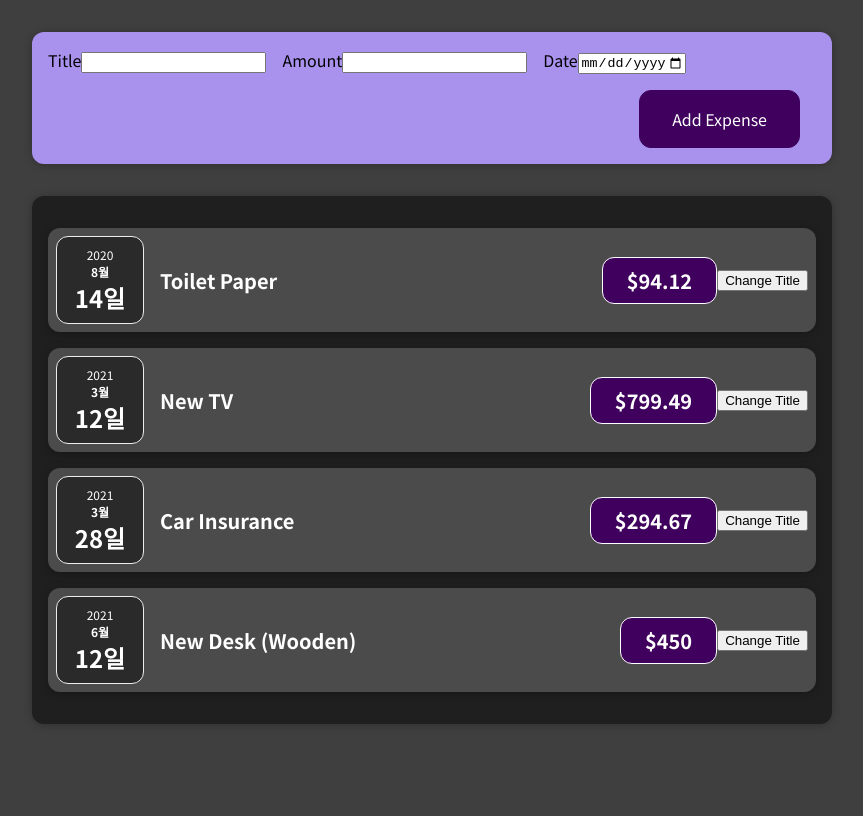
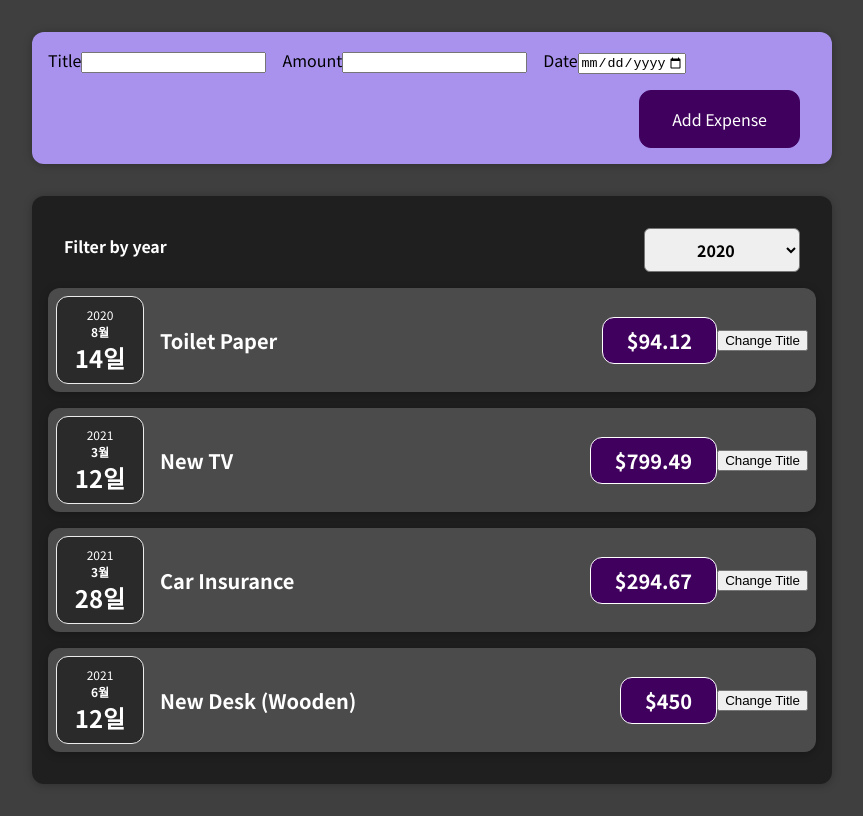
Before and after one commit to eodovo/Expenses.app, a React (Create React App) app: page / in a window 1280 px wide. Shown: the whole page, without its empty margins (208-1071 px from the left). Built offline with nearby package versions, Linux system fonts and the light colour scheme.

Commit message:
연도선택추가, 매핑추가

```diff
--- a/src/components/Expenses/Expense.js
+++ b/src/components/Expenses/Expense.js
@@ -1,18 +1,27 @@
+import React, { useState } from "react";
+
 import ExpenseItem from "./ExpenseItem";
 import Card from "../UI/Card";
+import ExpensesFilter from "../NewExpense/ExpenseFilter";
 import "./Expense.css";
 
 const Expenses = (props) => {
+  const [filteredYear, setFilteredYear] = useState("2020");
+
+  const filterChangeHandler = (selectedYear) => {
+    setFilteredYear(selectedYear);
+  };
+
   return (
-    <Card className="expenses">
-      <ExpenseItem title={props.items[0].title} amount={props.items[0].amount} date={props.items[0].date} />
-
-      <ExpenseItem title={props.items[1].title} amount={props.items[1].amount} date={props.items[1].date} />
-
-      <ExpenseItem title={props.items[2].title} amount={props.items[2].amount} date={props.items[2].date} />
-
-      <ExpenseItem title={props.items[3].title} amount={props.items[3].amount} date={props.items[3].date} />
-    </Card>
+    <div>
+      <Card className="expenses">
+        <ExpensesFilter selected={filteredYear} onChangeFilter={filterChangeHandler} />
+        {props.items.map((expense) => (
+          <ExpenseItem title={expense.title} amount={expense.amount} date={expense.date} />
+        ))}
+      </Card>
+    </div>
   );
 };
+
 export default Expenses;
--- /dev/null
+++ b/src/components/NewExpense/ExpenseFilter.css
@@ -0,0 +1,24 @@
+.expenses-filter {
+  color: white;
+  padding: 0 1rem;
+}
+
+.expenses-filter__control {
+  display: flex;
+  width: 100%;
+  align-items: center;
+  justify-content: space-between;
+  margin: 1rem 0;
+}
+
+.expenses-filter label {
+  font-weight: bold;
+  margin-bottom: 0.5rem;
+}
+
+.expenses-filter select {
+  font: inherit;
+  padding: 0.5rem 3rem;
+  font-weight: bold;
+  border-radius: 6px;
+}
--- /dev/null
+++ b/src/components/NewExpense/ExpenseFilter.js
@@ -0,0 +1,25 @@
+import React from "react";
+
+import "./ExpenseFilter.css";
+
+const ExpensesFilter = (props) => {
+  const dropdownChangeHandler = (event) => {
+    props.onChangeFilter(event.target.value);
+  };
+
+  return (
+    <div className="expenses-filter">
+      <div className="expenses-filter__control">
+        <label>Filter by year</label>
+        <select value={props.selected} onChange={dropdownChangeHandler}>
+          <option value="2022">2022</option>
+          <option value="2021">2021</option>
+          <option value="2020">2020</option>
+          <option value="2019">2019</option>
+        </select>
+      </div>
+    </div>
+  );
+};
+
+export default ExpensesFilter;
```
